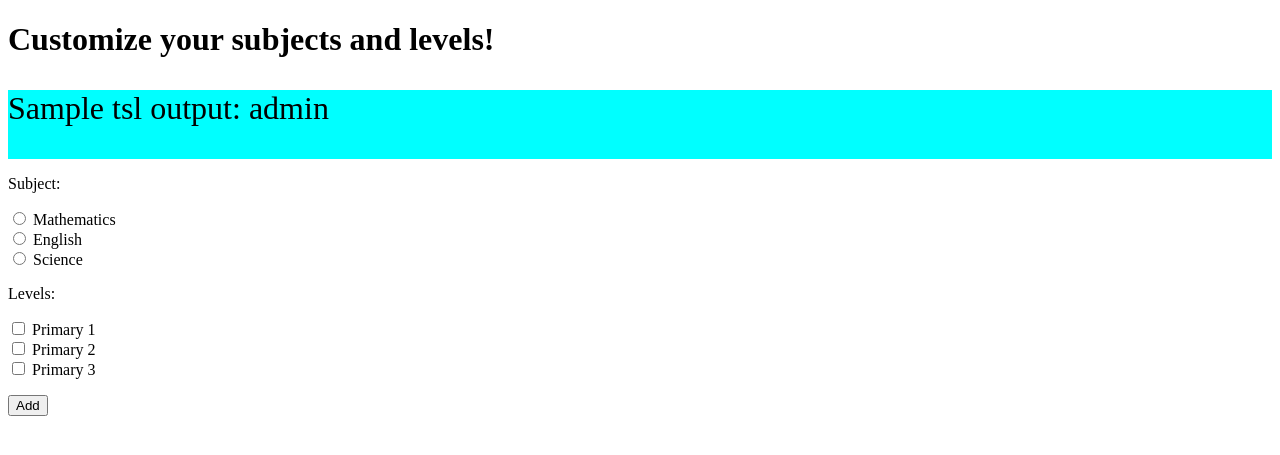
After one commit to Tasik-Mayuddin/APLUSEDU, a Django app: template main/templates/main/tutor_subjects.html in a window 1280 px wide. The commit adds this page. Shown: the top 455 px of the page. Run offline with Django 4.2, Linux system fonts and the light colour scheme; the template is opened without the code that fills it: values that come from a table or form of the project are taken from there, most other values are stand-ins (such as "Sample title", 1, 10 or a date in 2020).

Commit message:
implemented the subject and level model, still limited functionality, such as the inability to edit and delete subjects, but that will be added down the line

```diff
--- /dev/null
+++ b/main/forms.py
@@ -0,0 +1,19 @@
+from django.contrib.auth.forms import UserCreationForm
+from django import forms
+from django.contrib.auth.models import User
+
+class AddSubjectForm(forms.Form):
+    SUBJECT_CHOICES = [
+        ('math', 'Mathematics'),
+        ('english', 'English'),
+        ('science', 'Science'),
+    ]
+
+    LEVEL_CHOICES = [
+        ('primary_1', 'Primary 1'),
+        ('primary_2', 'Primary 2'),
+        ('primary_3', 'Primary 3'),
+    ]
+
+    subject = forms.ChoiceField(choices=SUBJECT_CHOICES, widget=forms.RadioSelect())
+    levels = forms.MultipleChoiceField(choices=LEVEL_CHOICES, widget=forms.CheckboxSelectMultiple())
--- a/main/templates/main/tutor_dashboard.html
+++ b/main/templates/main/tutor_dashboard.html
@@ -11,7 +11,7 @@
         <br>
         <a href="">Calendar</a>
         <br>
-        <a href="">Add subjects/time</a>
+        <a href="/tutor_subjects">Add subjects/time</a>
         <br>
         <a href="">Job requests</a>
     </div>
--- /dev/null
+++ b/main/templates/main/tutor_subjects.html
@@ -0,0 +1,26 @@
+{% extends 'main/base.html' %}
+
+{% block title %}
+Dashboard
+{% endblock %}
+
+{% block content %}
+    <h1>Customize your subjects and levels!</h1>
+    <div class="welcomeButtons">
+        {% for subject, level in tsl_output.items %}
+            <table>
+                <tr>
+                    <p>{{ subject }}: {{ level|join:", " }}</p>
+                </tr>
+            </table>
+       {% endfor %}
+    </div>
+
+    <div>
+        <form method="POST">
+            {% csrf_token %}
+            {{form.as_p}}
+            <button type="submit" value="add-subjects">Add</button>
+        </form>
+    </div>
+{% endblock %}
--- a/main/urls.py
+++ b/main/urls.py
@@ -4,5 +4,6 @@
 urlpatterns = [
     path('', views.welcome, name = 'welcome'),
     path('tutor_dashboard/', views.tDash, name='t-dash'),
-    path('tutor_profile/', views.tProf, name='t-prof')
+    path('tutor_profile/', views.tProf, name='t-prof'),
+    path('tutor_subjects/', views.tSubj, name='t-subj'),
 ]
--- a/register/views.py
+++ b/register/views.py
@@ -4,10 +4,10 @@
 from .forms import RegisterForm
 from django.contrib.auth import logout
 from .models import Account
-from django.contrib.auth.models import User
 
 # Create your views here.
 def login(response):
+    logout()
     return render(response, 'registration/login.html', {})
 
 def register(response):
```
Also changed, not shown: main/models.py (+19 -6 lines), main/views.py (+43 -8 lines), APLUSEDU/utils.py (added), db.sqlite3, main/migrations/0002_subject_level.py (added), main/migrations/0003_subject_user.py (added), main/migrations/0004_subjectandlevels_remove_subject_user_delete_level_and_more.py (added), main/migrations/0005_rename_user_subjectandlevels_users.py (added).
